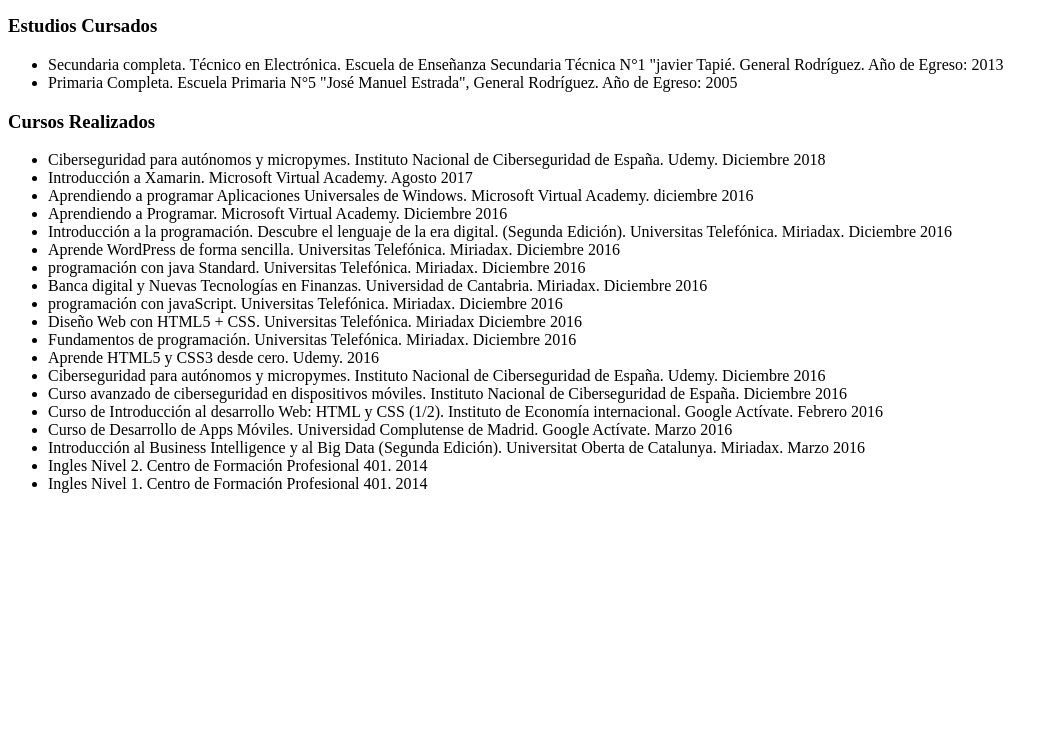
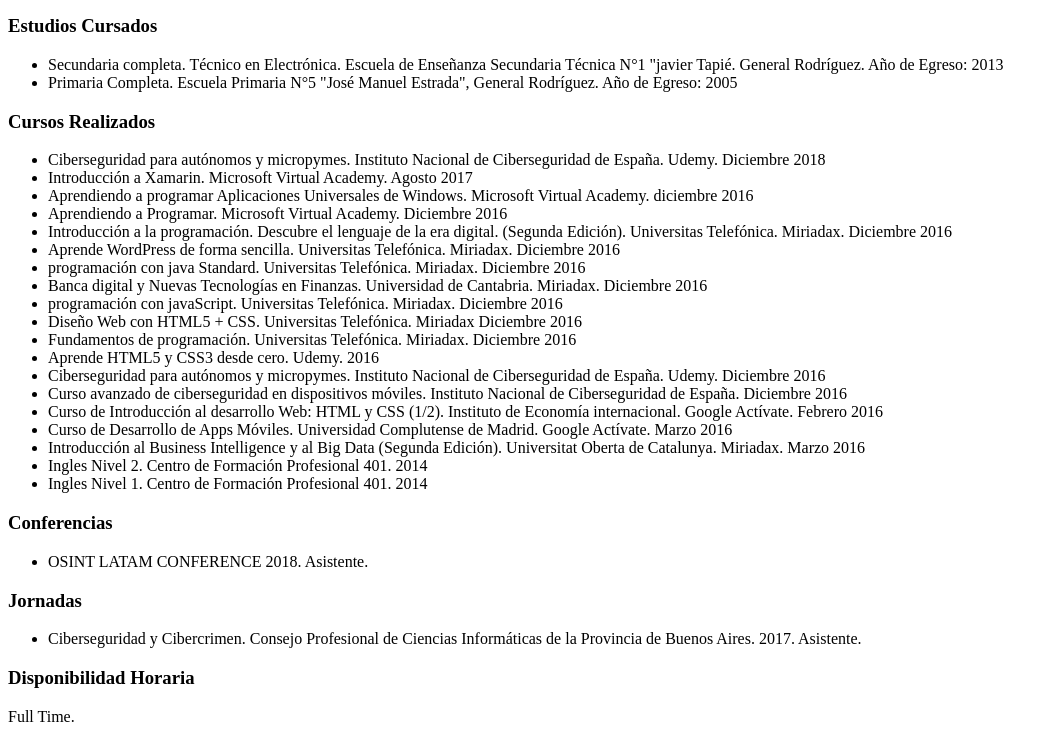
Before and after one commit to ArielRenyinski/curriculum, a plain HTML site: page index.html in a window 1280 px wide. Shown: the part 387-1129 px from the top of the page, without its empty margins (0-1058 px from the left). Before the commit the page ends 896 px from the top, so only its background shows below. Drawn offline with Linux system fonts and the light colour scheme.

Commit message:
Update index.html

```diff
--- a/index.html
+++ b/index.html
@@ -53,10 +53,17 @@
         <li>Introducción al Business Intelligence y al Big Data (Segunda Edición). Universitat Oberta de Catalunya. Miriadax. Marzo 2016</li>
         <li>Ingles Nivel 2. Centro de Formación Profesional 401. 2014</li>
         <li>Ingles Nivel 1. Centro de Formación Profesional 401. 2014</li>
-
     </ul>
 
+    <h3>Conferencias</h3>
+    <ul>
+        <li>OSINT LATAM CONFERENCE 2018. Asistente.</li>
+    </ul>
 
+    <h3>Jornadas</h3>
+    <ul>
+        <li>Ciberseguridad y Cibercrimen. Consejo Profesional de Ciencias Informáticas de la Provincia de Buenos Aires. 2017. Asistente.</li>
+    </ul>
 
-</body>
-</html>
+    <h3>Disponibilidad Horaria</h3>
+    <p>Full Time.</p>
```
